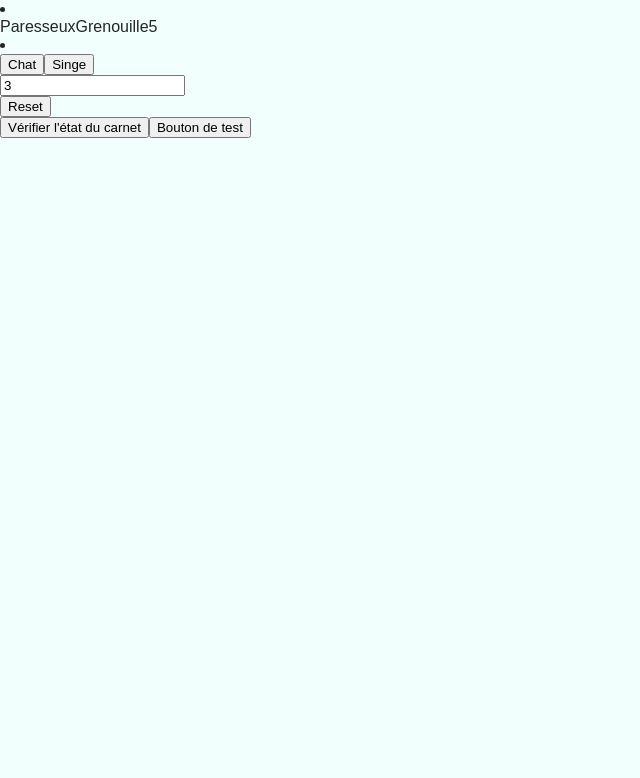
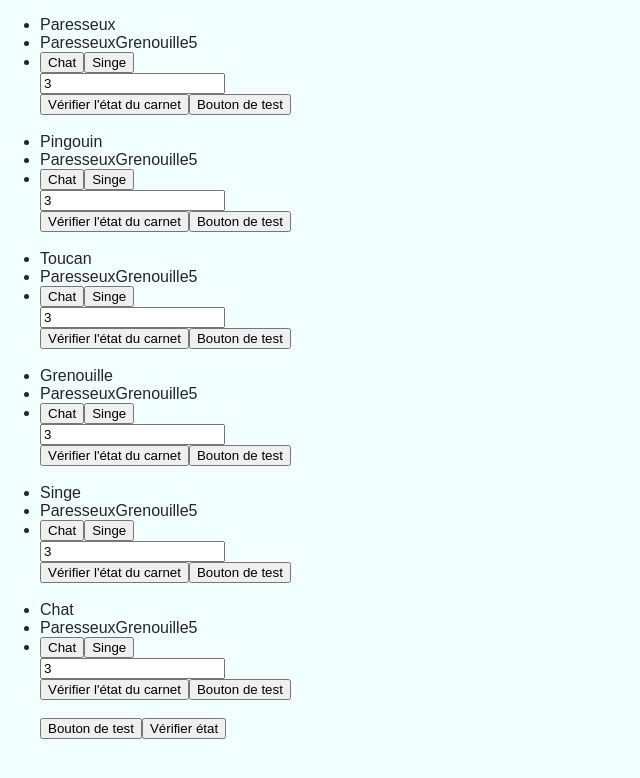
Before and after one commit to Ushien/ToyBlock, a React (Create React App) app in the folder code/toyblock/: page / in a window 1280 px wide. Shown: the top 778 px of the page, without its empty margins (0-640 px from the left). Built offline with nearby package versions, Linux system fonts and the light colour scheme.

Commit message:
CarnetBlock is done, now working on VillageBlock

```diff
--- a/code/toyblock/src/Test.js
+++ b/code/toyblock/src/Test.js
@@ -2,19 +2,17 @@ import React, { Component } from 'react'
 import {Transaction, TransactionLine, CarnetBlock, Carnet, animals, neighbors, VillageBlock, Village } from './blockchain';
 
 let village = new Village(10, animals, neighbors);
-let carnet = new Carnet("Toucan", 10, animals)
 let transaction1 = new Transaction("Paresseux", "Grenouille", 5, true);
 let transaction2 = new Transaction("Chat", "Singe", 3, false);
 
-carnet.addAndValidateTransaction(transaction1);
-carnet.addTransaction(transaction2);
-
+village.addAndApplyTransactionToAll(transaction1);
+village.addAndApplyTransactionToAll(transaction2);
 
 class BlocTest extends Component{
 
   render(){
     return <div>
-      <CarnetBlock carnet = {carnet} limit = {8} resettable = {true}/>
+      <VillageBlock village = {village} limit = {8} resettable = {true}/>
     </div>
   }
 
--- a/code/toyblock/src/blockchain.js
+++ b/code/toyblock/src/blockchain.js
@@ -77,7 +77,8 @@ class Carnet{
                 this.transactions.push(transaction)
         }
 
-        addAndValidateTransaction(transaction){
+        addAndApplyTransaction(transaction){
+                // console.assert transaction validée
                 this.addTransaction(transaction)
                 // console.assert(this.transactions.filter().length < 2)
                 this.applyTransaction(transaction);
@@ -138,7 +139,7 @@ class Carnet{
                         throw "An invalid transaction has been received !"
                 }
 
-                this.addAndValidateTransaction(transaction)
+                this.addAndApplyTransaction(transaction)
 
                 //transmet ensuite la transaction aux voisins, sauf au from
                 this.transmitTransaction(transaction, from)
@@ -167,12 +168,13 @@ class Carnet{
         getMillisecondsFromDistance(distance){
                 // return distance * 1000
                 // TODO La finir pardi
-                return 4000
+                return 2000
         }
 
 }
 
 class Village{
+
         constructor(startmoney = 0, animals = [], neighbors = {}){
 
                 this.startmoney = startmoney;
@@ -202,13 +204,41 @@ class Village{
         }
 
         // Warning ! Should not be used outside of testing
-        addTransaction(property, from, to, amount, validated){
-                this.getCarnet(property).addTransaction(new Transaction(from, to, amount, validated))
+        addTransaction(property, transaction){
+                this.getCarnet(property).addTransaction(transaction)
+        }
+
+        // Won't apply any transaction
+        // Don't use it outside of testin
+        addTransactionToAll(transaction){
+                for(let carnet in this.getCarnets()){
+                        this.getCarnets()[carnet].addTransaction(transaction)
+                }
+        }
+
+        // Add a transaction to every carnet
+        // If the transaction is validated, apply it
+        // If not, add it normally
+        addAndApplyTransactionToAll(transaction){
+                for(let carnet in this.getCarnets()){
+                        if(transaction.isValidated()){
+                                this.getCarnets()[carnet].addAndApplyTransaction(this.cloneTransaction(transaction))
+                        }
+                        else{
+                                this.getCarnets()[carnet].addTransaction(this.cloneTransaction(transaction))
+                        }
+                }
+        }
+
+        // Return an exact copy of the same transaction
+        cloneTransaction(transaction){
+                return new Transaction(transaction.getFrom(), transaction.getTo(), transaction.getAmount(), transaction.isValidated())
         }
 }
 
 // Component displaying a transaction list
 
+// Parler des props attendues
 class CarnetBlock extends Component {
         constructor(props) {
                 super(props);
@@ -263,6 +293,7 @@ class CarnetBlock extends Component {
 
         validateTransaction(index){
                 let newtransactions = this.state.transactions
+                console.log("On m\'a appelé ?")
                 newtransactions[index].validate();
 
                 let newcarnet = this.state.carnet
@@ -276,12 +307,15 @@ class CarnetBlock extends Component {
                         newavailable.push(this.state.availableVillagers[index])
                 }
 
+                // TODO Si y a des voisins, leur envoie une copie de la transaction
+                if(this.props.inVillage){
+                        this.state.carnet.transmitTransaction(newtransactions[index], "")
+                }
+
                 // Update l'affichage
 
                 this.setState({transaction : newtransactions, carnet : newcarnet, availableVillagers : newavailable});
                 this.updateValidable()
-
-                // TODO Si y a des voisins, leur envoie une copie de la transaction
         }
 
         handleChangeAmount(index, newAmount){
@@ -441,6 +475,7 @@ class CarnetBlock extends Component {
 
 //Component displaying a transaction line
 
+//Parler des props attendues
 class TransactionLine extends Component{
         constructor(props){
                 super(props);
@@ -463,10 +498,7 @@ class TransactionLine extends Component{
         validateTransaction(e){
                 this.props.validateTransaction(this.props.index)
 
-                // TODO Vérifier que la transaction est validable
-                // TODO Préparer une nouvelle transaction si c'est bon
-
-                // Envoyer un signal au carnet pour qu'il dise si la transaction est validable ou pas
+                // TODO  Assert vérifier que la transaction est validable
         }
 
         // Change the current to and from state depening on the available villagers.
@@ -530,67 +562,55 @@ class TransactionLine extends Component{
 class VillageBlock extends Component {
         constructor(props) {
                 super(props);
-                this.state = {startMoney: this.props.village.getStartMoney(), carnets : this.props.village.getCarnets()}
+                this.state = {startMoney: this.props.village.getStartMoney(), village : this.props.village}
         }
 
         clickMe(e){
 
-                /*
-                //let newVillage = Object.assign({}, this.state.village);
+                // Add functions here
 
-                let newCarnets = {};
-                        console.log("Wow")
-                        console.log(this.state.carnets)
-                        console.log(newCarnets)
-                for (let key in this.state.carnets) {
-                        newCarnets[key] = this.state.carnets[key]; // copies each property to the objectCopy object
-                }
-                // let newVillage = this.state.village;
-                console.log(this.state.village["villagers"]["Grenouille"]["currentAccounts"])
-                console.log(newVillage["villagers"]["Grenouille"]["currentAccounts"])
-                        console.log("Wow2")
-                        console.log(this.state.carnets)
-                        console.log(newCarnets)
-                // newVillage.addTransaction("Grenouille", "Paresseux", "Pingouin", 3, true);
-                newCarnets["Grenouille"].addTransaction(new Transaction("Paresseux", "Pingouin", 3, true))
-                        console.log("Wow3")
-                        console.log(this.state.carnets)
-                        console.log(newCarnets)
-                this.setState({ carnets : newCarnets })
+        }
 
-                */
+        check(e){
+                console.log("===================================================")
+                console.log("Etat du village en state")
+                console.log(this.state.village)
         }
 
         render(){
-                /*
                 var fulltext = []
 
                 for (let index in this.state.village.getCarnets()) {
-                        if(this.state.village.getCarnets()[index].getTransactions()["Chat"] > 10){
-                                fulltext.push(<li> {this.state.village.getCarnets()[index].getProperty()} - Bien reçu ! </li>);
-                        }
-                        else{
-                                fulltext.push(<li> {this.state.village.getCarnets()[index].getProperty()} - Pas reçu </li>);
-                        }
-                    }
-                */
-
-                if(this.state.carnets['Grenouille'].getTransactions()["Chat"] > 10){
-                        return (<div> {this.state.carnets['Grenouille'].getProperty()} - Bien reçu ! <button onClick={this.clickMe.bind(this)}>Click me</button></div>);
-                }
-                else{
-                        return (<div> {this.state.carnets['Grenouille'].getProperty()} - Pas reçu <button onClick={this.clickMe.bind(this)}>Click me</button></div>);
+                        fulltext.push(
+                                <li key = {index}>
+                                        {this.state.village.getCarnets()[index].getProperty()}
+                                        <CarnetBlock
+                                                carnet = {this.state.village.getCarnets()[index]}
+                                                limit = {this.props.limit}
+                                                resettable = {false}
+                                                inVillage = {true}
+                                        />
+                                </li>
+                        )
+                        fulltext.push(<br></br>)
                 }
 
-                /*
-                console.log(this.state.village)
+                fulltext.push(
+                        <div>
+                        <button onClick={() => this.touchMe()}>
+                                Bouton de test
+                        </button>
+                        <button onClick={() => this.check()}>
+                                Vérifier état
+                        </button>
+                        </div>
+                )
 
                 return(
-                        <ul onClick={() => this.clickMe()}>
+                        <ul>
                                 {fulltext}
                         </ul>
                 )
-                */
         }
 
 }
```
